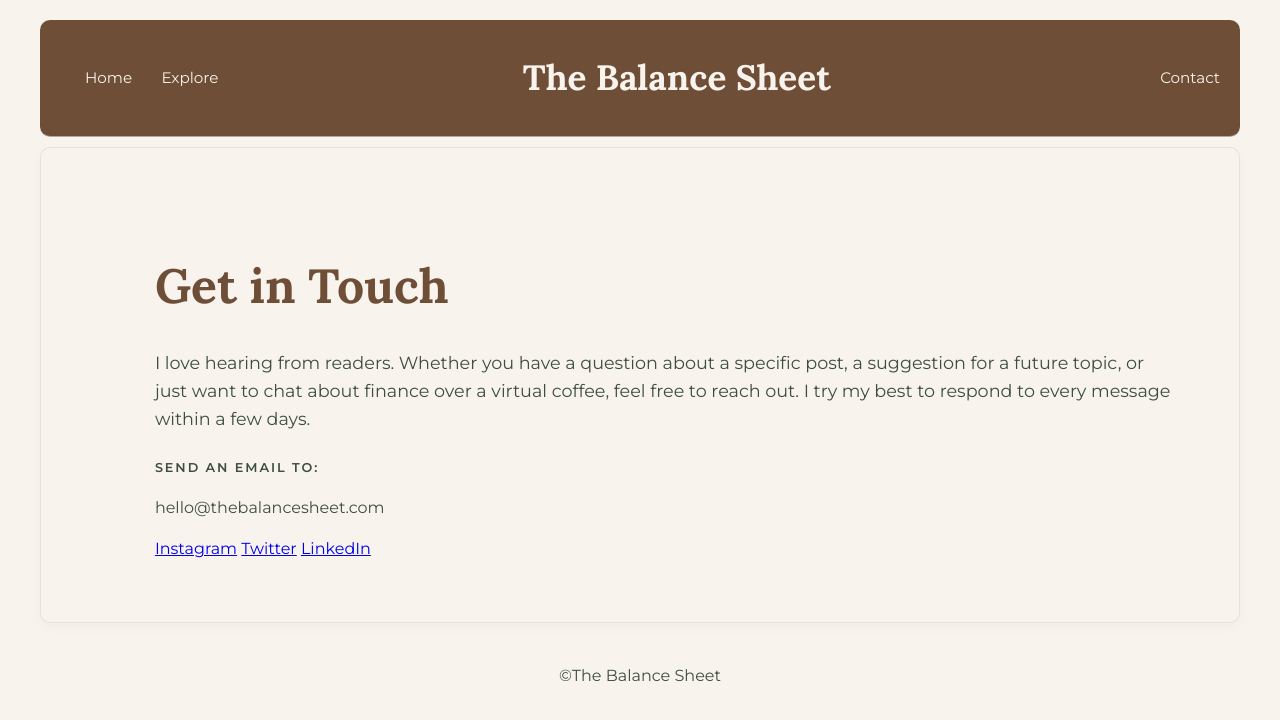
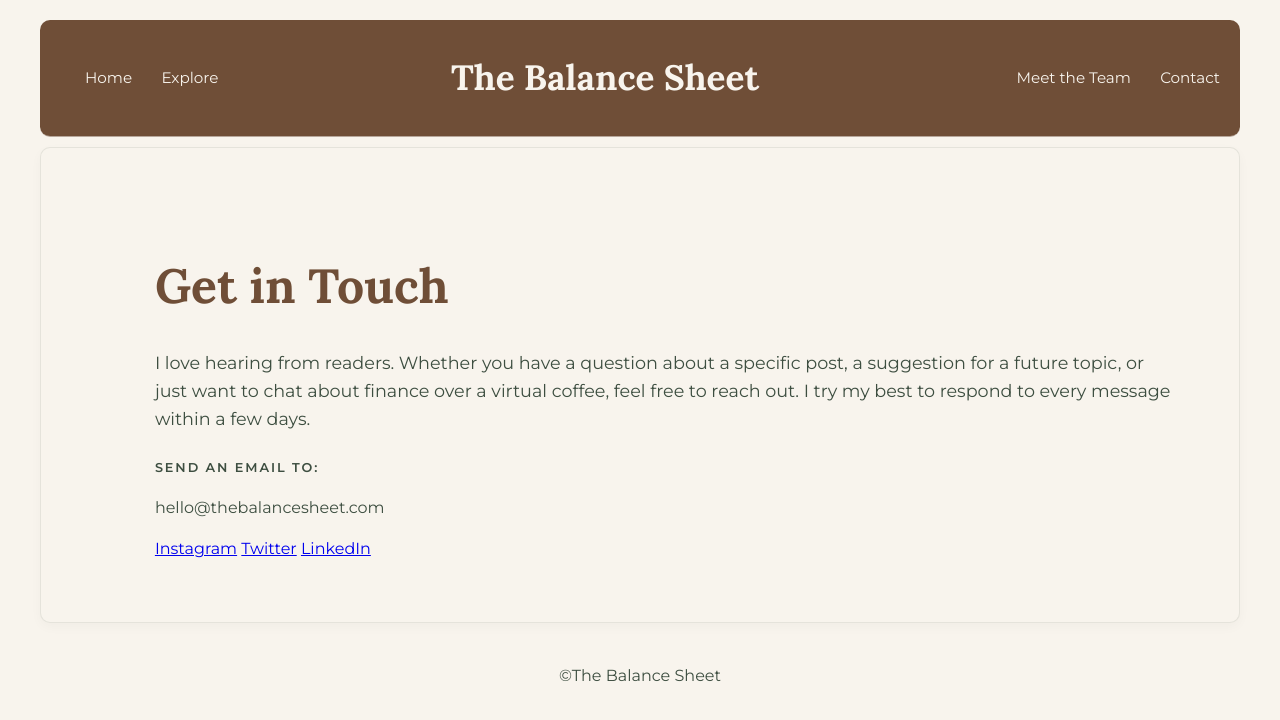
Before and after one commit to tanushchamrolia/nakshublog, a plain HTML site: page contact.html in a window 1280 px wide. Drawn offline with Linux system fonts and the light colour scheme.

Commit message:
Update contact.html

```diff
--- a/contact.html
+++ b/contact.html
@@ -22,6 +22,7 @@
         </div>
 
         <nav class="nav-right">
+            <a href="meet the team.html">Meet the Team</a>
             <a href="contact.html">Contact</a>
         </nav>
     </header>
```
